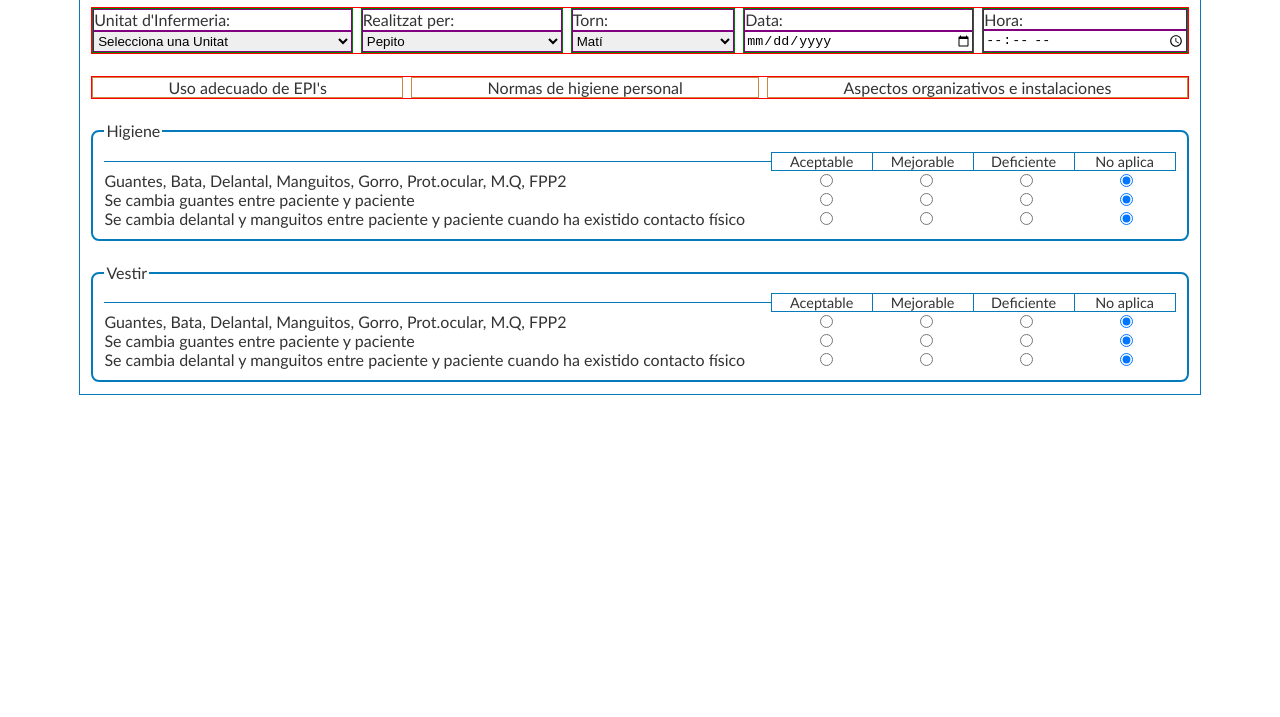
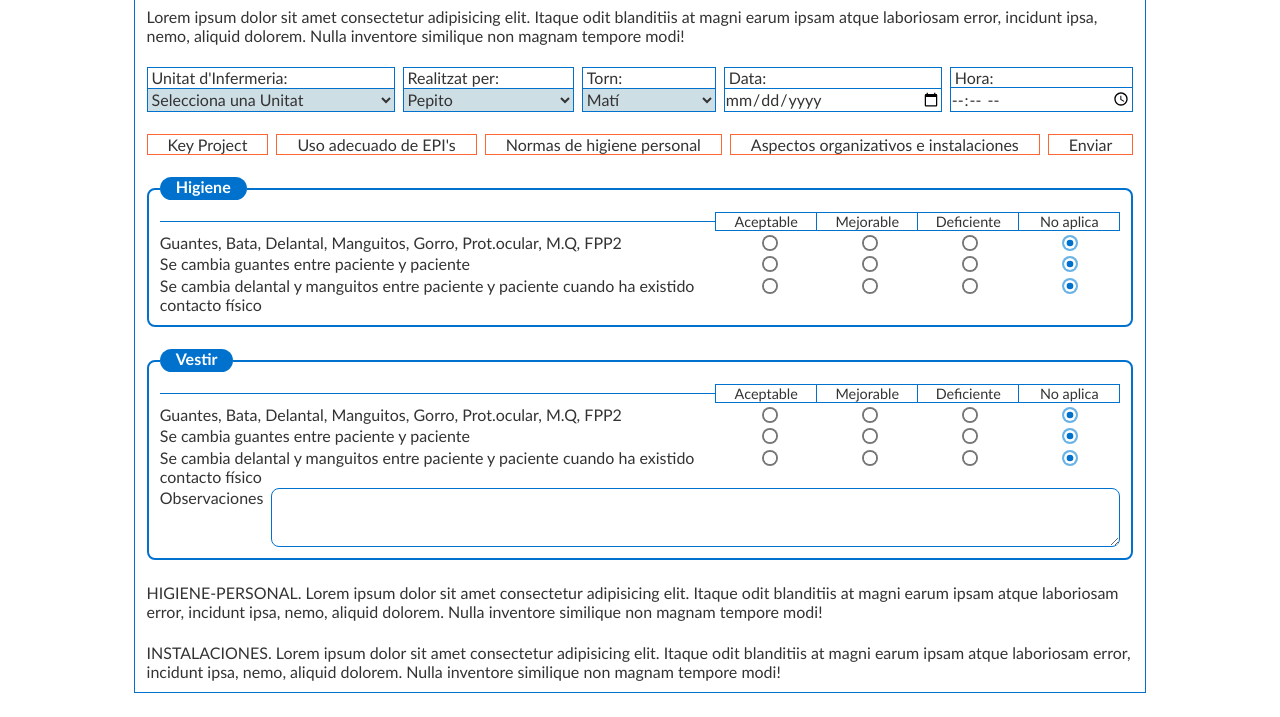
Before and after one commit to montserc/project-html-page, a plain HTML site: page public/index.html in a window 1280 px wide. Shown: the part 83-800 px from the top of the page. Drawn offline with Linux system fonts and the light colour scheme; files whose address does not match are found by name.

Commit message:
html: internal links and sections. js: listeners to display sections

```diff
--- a/public/index.css
+++ b/public/index.css
@@ -1,20 +1,55 @@
-body {
+body, select, textarea, button, input:not([type="radio"]) {
   font-family: "Trebuchet MS", Arial, Helvetica, sans-serif;
-  color:  #333334;
+  color: #333334;
+  font-size: 1rem;
 }
-h1, p, ol, li, div {
-  display: block;
+h1, p, div, option, label, textarea, input {
   margin: 0;
   padding: 0;
 }
+select {
+  background-color: #CEDEE5;
+}
+input[type="radio"] {
+  appearance: none;
+  width: 12px;
+  height: 12px;
+  background: white;
+  box-shadow: inset 0 0 0 .2em white, 0 0 0 .15em;
+  border-radius: 50%;
+  transition: .2s;
+  cursor:pointer;
+  color: #777778;
+}
+input[type="radio"]:hover {
+  background: #777778;
+  box-shadow: inset 0 0 0 .2em white, 0 0 0 .15em #777778;
+}
+input[type="radio"]:checked {
+  background:  #0072CE;
+  box-shadow: inset 0 0 0 .2em white, 0 0 0 .15em #69B3E7;
+}
+input[type="radio"]:focus { outline: 0; }
+
+textarea  {
+  background-color: #FFF;
+  border: 1px solid #0072CE;
+  border-radius: 0.5rem;
+}
+textarea:focus {
+  outline: 2px solid #0072CE;
+}
+
+/* FLEXBOX */
 .main-grid {
   display: flex;
   flex-direction: column;
   justify-content: flex-start;
   align-items: stretch;
-  border: 1px solid #067BBB;
-  margin: 1rem auto 1.5rem;
-  width: 70rem;
+  border: 1px solid #0072CE;
+  margin: 1rem 10% 1.5rem;
+  /*margin: 1rem auto 1.5rem;*/
+  /*width: 70rem;*/
 }
 .main-item {
   padding: 0.7rem;
@@ -25,8 +60,6 @@ h1, p, ol, li, div {
   flex-wrap: wrap;
   justify-content: flex-start;
   align-items: stretch;
-  border: 1px solid red;
-
 }
 .doneby-grid2 {
   display: flex;
@@ -35,17 +68,23 @@ h1, p, ol, li, div {
   align-items: stretch;
   align-content: flex-start;
   flex: 1 1 auto;
-  border: 1px solid green;
   margin-right: 0.5rem;
 }
 .doneby-item {
-  border: 1px solid purple;
+  border: 1px solid #0072CE;
+  border-bottom: 0;
   flex: 1 1 auto;
+}
+p.doneby-item {
+  padding-left: 0.25rem;
+}
+.doneby-item:last-child {
+  border-bottom: 1px solid #0072CE;
 }
 .menu-item {
   flex-grow: 1;
   text-align: center;
-  border: 1px solid peru;
+  border: 1px solid #ff6633;
   margin-right: 0.5rem;
 }
 .menu-item:last-child, .doneby-grid2:last-child{
@@ -58,8 +97,15 @@ fieldset {
   align-items: stretch;
   margin: 0;
   padding: 0.7rem;
-  border: 2px solid #067BBB;
+  border: 2px solid #0072CE;
   border-radius: 0.5rem;
+}
+legend {
+  background: #0072CE;
+  padding: 0rem 1rem 0.25rem;
+  border-radius: 1rem;
+  color: #FFF;
+  font-weight: bold;
 }
 .fs-header-grid {
   display: flex;
@@ -69,29 +115,33 @@ fieldset {
 }
 .fs-header-item{
   width: 100px;
-  border: 1px solid #067BBB;
+  border: 1px solid #0072CE;
   border-right: none;
   text-align: center;
   font-size: 0.9rem;
 }
 .fs-header-item:first-child{
   border: none;
-  border-bottom: 1px solid #067BBB;
+  border-bottom: 1px solid #0072CE;
 }
 .fs-header-item:last-child{
-  border-right: 1px solid #067BBB;
+  border-right: 1px solid #0072CE;
 }
-.fs-row-grid {
+.fs-row-grid, .comment-grid {
   display: flex;
   flex-direction: row;
-  justify-content:space-around;
-  align-items: center;
+  justify-content: flex-start;
+  align-items: flex-start;
+  margin-top: 0.15rem;
 }
 .fs-row-item{
   text-align: center;
   width: 100px;
 }
-.fs-header-item:nth-child(1), .fs-row-item:nth-child(1) {
+.fs-header-item:nth-child(1), .fs-row-item:nth-child(1), .comment-item:last-child {
   flex: 1 1 auto;
   text-align: left;
 }
+.comment-item {
+  padding-right: 0.5rem;
+}
--- a/public/index.html
+++ b/public/index.html
@@ -11,10 +11,14 @@
   <body>
     <script type="module" src="/dist/index.js"></script>
 
-    <main>
-      <div class="main-grid">
-        <h1 class="main-item">Titol</h1>
-
+    <main class="main-grid">
+      <h1 class="main-item" id="title">Titol</h1>
+      <section id="key-project">
+        <div class="main-item">
+          <p>Lorem ipsum dolor sit amet consectetur adipisicing elit. Itaque odit blanditiis at magni earum ipsam atque laboriosam error, incidunt ipsa, nemo, aliquid dolorem. Nulla inventore similique non magnam tempore modi!</p>
+        </div>
+      </section>
+      <section id="done-by">
         <div class="main-item">
           <div class="doneby-grid1">
             <div class="doneby-grid2">
@@ -47,15 +51,19 @@
             <div class="doneby-grid2"><p class="doneby-item">Hora:</p><input class="doneby-item" type="time"></div>
           </div>
         </div>
-
+      </section>
+      <section id="menu">
         <div class="main-item">
-          <ol class="menu-grid">
-            <li class="menu-item">Uso adecuado de EPI's</li>
-            <li class="menu-item">Normas de higiene personal</li>
-            <li class="menu-item">Aspectos organizativos e instalaciones</li>
-          </ol>
+          <div class="menu-grid">
+            <label class="menu-item"><a id="a-key">Key Project</a></label>
+            <label class="menu-item"><a id="a-epis">Uso adecuado de EPI's</a></label>
+            <label class="menu-item"><a id="a-personal">Normas de higiene personal</a></label>
+            <label class="menu-item"><a id="a-instalaciones">Aspectos organizativos e instalaciones</a></label>
+            <label class="menu-item"><a id="a-enviar">Enviar</a></label>
+          </div>
         </div>
-
+      </section>
+      <section id="uso-adecuado-epis">
         <div class="main-item">
           <fieldset class="fs-grid">
             <legend>Higiene</legend>
@@ -68,24 +76,24 @@
             </div>
             <div class="fs-row-grid">
               <div class="fs-row-item">Guantes, Bata, Delantal, Manguitos, Gorro, Prot.ocular, M.Q, FPP2</div>
-              <label class="fs-row-item"><input type="radio" value="aceptable" name="higiene-p1" /><span></span></label>
-              <label class="fs-row-item"><input type="radio" value="mejorable" name="higiene-p1" /><span></span></label>
-              <label class="fs-row-item"><input type="radio" value="deficiente" name="higiene-p1" /><span></span></label>
-              <label class="fs-row-item"><input type="radio" value="noaplica" name="higiene-p1" checked /><span></span></label>
+              <label class="fs-row-item"><input type="radio" value="aceptable" name="higiene-p1" /></label>
+              <label class="fs-row-item"><input type="radio" value="mejorable" name="higiene-p1" /></label>
+              <label class="fs-row-item"><input type="radio" value="deficiente" name="higiene-p1" /></label>
+              <label class="fs-row-item"><input type="radio" value="noaplica" name="higiene-p1" checked/></label>
             </div>
             <div class="fs-row-grid">
               <div class="fs-row-item">Se cambia guantes entre paciente y paciente</div>
-              <label class="fs-row-item"><input type="radio" value="aceptable" name="higiene-p2" /><span></span></label>
-              <label class="fs-row-item"><input type="radio" value="mejorable" name="higiene-p2" /><span></span></label>
-              <label class="fs-row-item"><input type="radio" value="deficiente" name="higiene-p2" /><span></span></label>
-              <label class="fs-row-item"><input type="radio" value="noaplica" name="higiene-p2" checked /><span></span></label>
+              <label class="fs-row-item"><input type="radio" value="aceptable" name="higiene-p2" /></label>
+              <label class="fs-row-item"><input type="radio" value="mejorable" name="higiene-p2" /></label>
+              <label class="fs-row-item"><input type="radio" value="deficiente" name="higiene-p2" /></label>
+              <label class="fs-row-item"><input type="radio" value="noaplica" name="higiene-p2" checked /></label>
             </div>
             <div class="fs-row-grid">
               <div class="fs-row-item">Se cambia delantal y manguitos entre paciente y paciente cuando ha existido contacto físico</div>
-              <label class="fs-row-item"><input type="radio" value="aceptable" name="higiene-p3" /><span></span></label>
-              <label class="fs-row-item"><input type="radio" value="mejorable" name="higiene-p3" /><span></span></label>
-              <label class="fs-row-item"><input type="radio" value="deficiente" name="higiene-p3" /><span></span></label>
-              <label class="fs-row-item"><input type="radio" value="noaplica" name="higiene-p3" checked /><span></span></label>
+              <label class="fs-row-item"><input type="radio" value="aceptable" name="higiene-p3" /></label>
+              <label class="fs-row-item"><input type="radio" value="mejorable" name="higiene-p3" /></label>
+              <label class="fs-row-item"><input type="radio" value="deficiente" name="higiene-p3" /></label>
+              <label class="fs-row-item"><input type="radio" value="noaplica" name="higiene-p3" checked /></label>
             </div>
           </fieldset>
         </div>
@@ -102,30 +110,48 @@
             </div>
             <div class="fs-row-grid">
               <div class="fs-row-item">Guantes, Bata, Delantal, Manguitos, Gorro, Prot.ocular, M.Q, FPP2</div>
-              <label class="fs-row-item"><input type="radio" value="aceptable" name="vestir-p1" /><span></span></label>
-              <label class="fs-row-item"><input type="radio" value="mejorable" name="vestir-p1" /><span></span></label>
-              <label class="fs-row-item"><input type="radio" value="deficiente" name="vestir-p1" /><span></span></label>
-              <label class="fs-row-item"><input type="radio" value="noaplica" name="vestir-p1" checked /><span></span></label>
+              <label class="fs-row-item"><input type="radio" value="aceptable" name="vestir-p1" /></label>
+              <label class="fs-row-item"><input type="radio" value="mejorable" name="vestir-p1" /></label>
+              <label class="fs-row-item"><input type="radio" value="deficiente" name="vestir-p1" /></label>
+              <label class="fs-row-item"><input type="radio" value="noaplica" name="vestir-p1" checked /></label>
             </div>
             <div class="fs-row-grid">
               <div class="fs-row-item">Se cambia guantes entre paciente y paciente</div>
-              <label class="fs-row-item"><input type="radio" value="aceptable" name="vestir-p2" /><span></span></label>
-              <label class="fs-row-item"><input type="radio" value="mejorable" name="vestir-p2" /><span></span></label>
-              <label class="fs-row-item"><input type="radio" value="deficiente" name="vestir-p2" /><span></span></label>
-              <label class="fs-row-item"><input type="radio" value="noaplica" name="vestir-p2" checked /><span></span></label>
+              <label class="fs-row-item"><input type="radio" value="aceptable" name="vestir-p2" /></label>
+              <label class="fs-row-item"><input type="radio" value="mejorable" name="vestir-p2" /></label>
+              <label class="fs-row-item"><input type="radio" value="deficiente" name="vestir-p2" /></label>
+              <label class="fs-row-item"><input type="radio" value="noaplica" name="vestir-p2" checked /></label>
             </div>
             <div class="fs-row-grid">
               <div class="fs-row-item">Se cambia delantal y manguitos entre paciente y paciente cuando ha existido contacto físico</div>
-              <label class="fs-row-item"><input type="radio" value="aceptable" name="vestir-p3" /><span></span></label>
-              <label class="fs-row-item"><input type="radio" value="mejorable" name="vestir-p3" /><span></span></label>
-              <label class="fs-row-item"><input type="radio" value="deficiente" name="vestir-p3" /><span></span></label>
-              <label class="fs-row-item"><input type="radio" value="noaplica" name="vestir-p3" checked /><span></span></label>
+              <label class="fs-row-item"><input type="radio" value="aceptable" name="vestir-p3" /></label>
+              <label class="fs-row-item"><input type="radio" value="mejorable" name="vestir-p3" /></label>
+              <label class="fs-row-item"><input type="radio" value="deficiente" name="vestir-p3" /></label>
+              <label class="fs-row-item"><input type="radio" value="noaplica" name="vestir-p3" checked /></label>
+            </div>
+            <div class="comment-grid">
+              <div class="comment-item">Observaciones</div>
+              <textarea class="comment-item" rows="3"></textarea>
             </div>
           </fieldset>
+        </div>
+      </section>
 
 
+      <section id="higiene-personal">
+        <div class="main-item">
+          <p>HIGIENE-PERSONAL. Lorem ipsum dolor sit amet consectetur adipisicing elit. Itaque odit blanditiis at magni earum ipsam atque laboriosam error, incidunt ipsa, nemo, aliquid dolorem. Nulla inventore similique non magnam tempore modi!</p>
         </div>
-      </div>
+      </section>
+
+      <section id="instalaciones">
+        <div class="main-item">
+          <p>INSTALACIONES. Lorem ipsum dolor sit amet consectetur adipisicing elit. Itaque odit blanditiis at magni earum ipsam atque laboriosam error, incidunt ipsa, nemo, aliquid dolorem. Nulla inventore similique non magnam tempore modi!</p>
+        </div>
+      </section>
+
+
+
     </main>
   </body>
 </html>
```
Also changed, not shown: src/index.js (+36 -1 lines).
